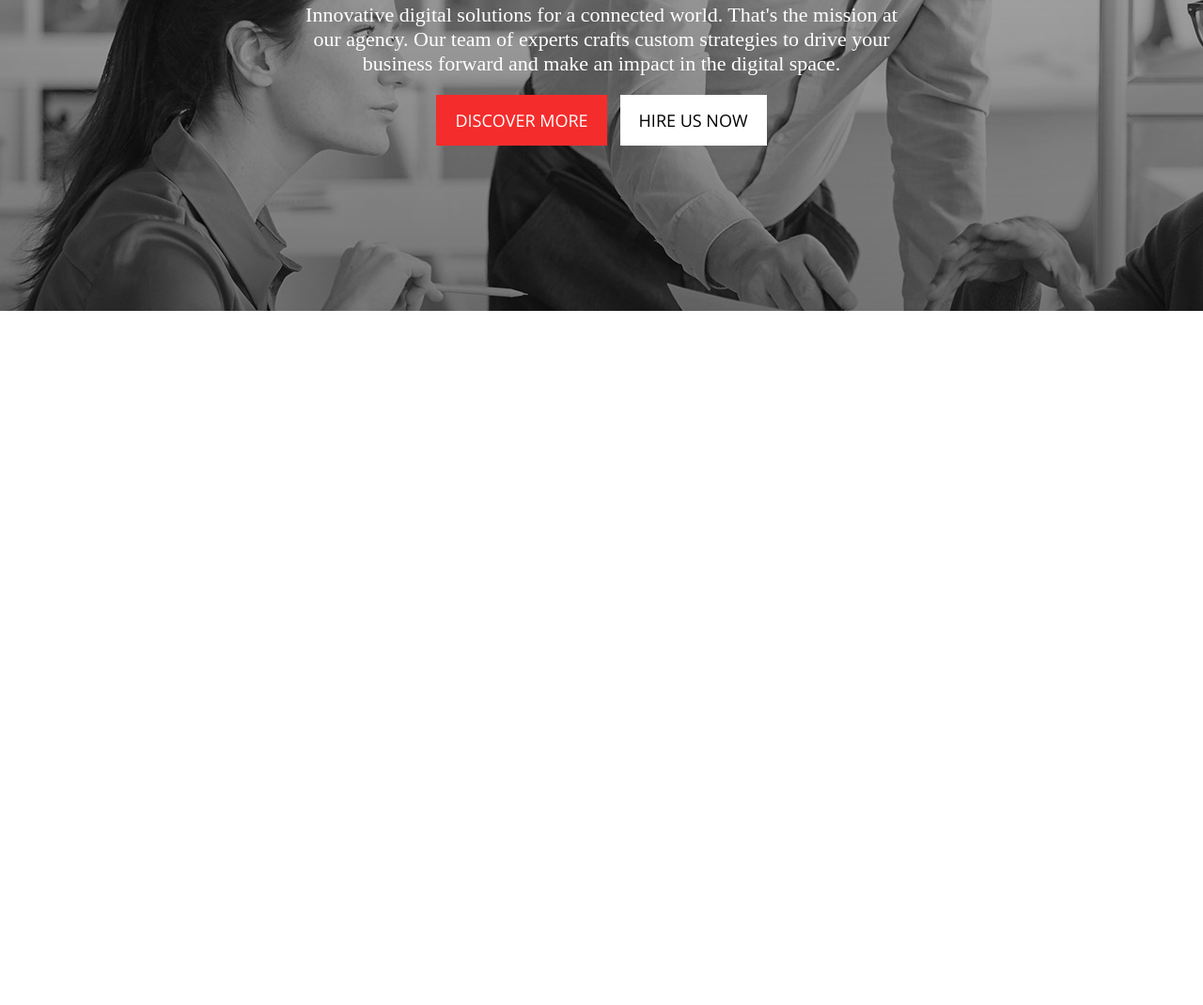
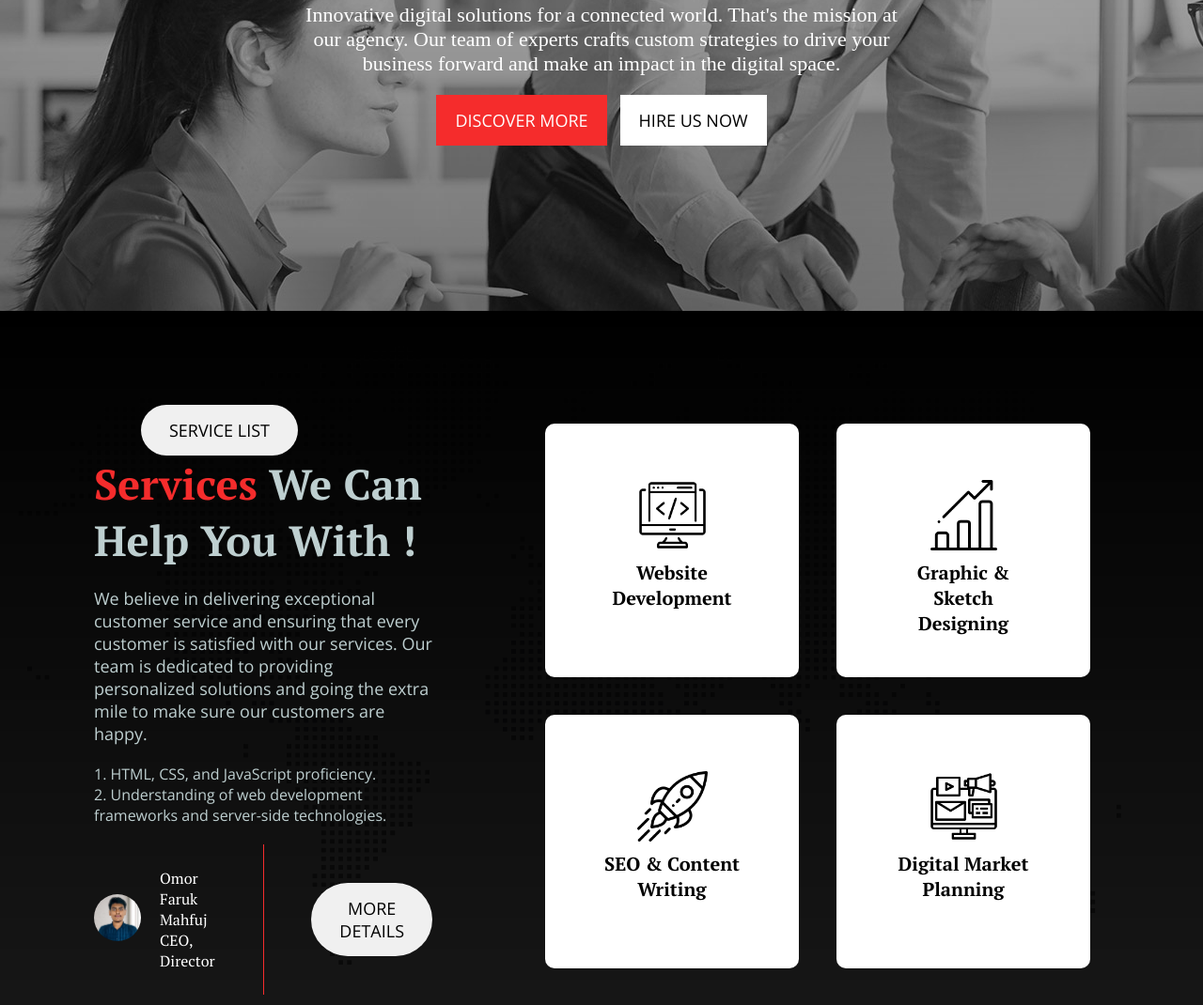
Before and after one commit to omorfarukmahfuj/digital-agency, a plain HTML site: page index.html in a window 1280 px wide. Shown: the part 474-1544 px from the top of the page at 94% size. Before the commit the page ends 805 px from the top, so only its background shows below. Drawn offline with nearby package versions, Linux system fonts and the light colour scheme.

Commit message:
added services section

```diff
--- a/index.html
+++ b/index.html
@@ -58,6 +58,74 @@
     <!-- Main Start -->
     <main>
 
+        <!-- Services Section Start -->
+        <section class="services-section">
+
+            <div class="service-left">
+                <button class="btn-tertiary">SERVICE LIST</button>
+                <h2 class="service-title"><span class="text-primary">Services</span> We Can Help You With !</h2>
+                <p class="service-description">We believe in delivering exceptional customer service and ensuring that
+                    every
+                    customer is satisfied with
+                    our services. Our team is dedicated to providing personalized solutions and going the extra mile to
+                    make
+                    sure our customers are happy.</p>
+                <ul class="service-list">
+                    <li>1. HTML, CSS, and JavaScript proficiency.</li>
+                    <li>2. Understanding of web development frameworks and server-side technologies.</li>
+                </ul>
+
+                <div class="author-container">
+                    <div class="author-info-container">
+                        <div class="author-img">
+                            <img src="asset/image/profile.png" alt="">
+                        </div>
+                        <div class="author-details">
+                            <p>Omor Faruk Mahfuj</p>
+                            <p>CEO, Director</p>
+                        </div>
+
+                    </div>
+
+                    <div class="btn-container">
+                        <button class="btn-tertiary">MORE DETAILS</button>
+                    </div>
+                </div>
+            </div>
+            <div class="service-right">
+                <div class="skill-card-container">
+                    <div class="skill-card">
+                        <div class="skill-icon">
+                            <img src="asset/icons/coding.png" alt="">
+                        </div>
+                        <p class="skill-title">Website Development</p>
+                    </div>
+                    <div class="skill-card">
+                        <div class="skill-icon">
+                            <img src="asset/icons/bar-chart.png" alt="">
+                        </div>
+                        <p class="skill-title">Graphic & Sketch Designing</p>
+                    </div>
+                </div>
+
+                <div class="skill-card-container">
+                    <div class="skill-card">
+                        <div class="skill-icon">
+                            <img src="asset/icons/startup.png" alt="">
+                        </div>
+                        <p class="skill-title">SEO & Content Writing</p>
+                    </div>
+                    <div class="skill-card">
+                        <div class="skill-icon">
+                            <img src="asset/icons/digital-marketing.png" alt="">
+                        </div>
+                        <p class="skill-title">Digital Market Planning
+                        </p>
+                    </div>
+                </div>
+            </div>
+
+        </section>
     </main>
 
     <!-- Footer Start -->
--- a/styles/style.css
+++ b/styles/style.css
@@ -14,7 +14,8 @@
     padding: 15px 20px;
     border: none;
     color: white;
-    font-family: open sans;
+    font-family: 'Open Sans', sans-serif;
+
     font-size: 18px;
 }
 
@@ -22,9 +23,20 @@
     background-color: #ffffff;
     padding: 15px 20px;
     border: none;
-    font-family: open sans;
+    font-family: 'Open Sans', sans-serif;
     font-size: 18px;
     margin-left: 10px;
+}
+
+
+.btn-tertiary {
+    background-color: #F0F0F0;
+    padding: 15px 30px;
+    border: none;
+    font-family: 'Open Sans', sans-serif;
+    font-size: 18px;
+    border-radius: 50px;
+    margin-left: 50px;
 }
 
 /* Nav Styles */
@@ -44,7 +56,7 @@ nav {
 .menu-item {
     margin-left: 24px;
     font-size: 22px;
-    font-family: serif;
+    font-family: 'PT Serif', serif;
     color: rgb(37, 37, 37);
 }
 
@@ -75,3 +87,97 @@ nav {
     font-size: 22px;
     margin-bottom: 20px;
 }
+
+/* Services Styles */
+.services-section {
+    background-image: url(../asset/image/footer-bg.png), linear-gradient(rgb(0, 0, 0), rgba(0, 0, 0, 0.9));
+    background-blend-mode: overlay;
+    background-repeat: no-repeat;
+    padding: 100px;
+    display: flex;
+    justify-content: space-evenly;
+
+}
+
+.service-left {
+    padding-right: 100px;
+}
+
+.service-title {
+    font-size: 45px;
+    font-family: 'PT Serif', serif;
+    color: #BECFD0;
+}
+
+.service-description {
+    font-size: 18px;
+    font-family: 'Open Sans', sans-serif;
+    color: #becfd0;
+    margin: 20px auto;
+}
+
+.service-list li {
+
+    font-size: 16px;
+    font-family: 'Open Sans', sans-serif;
+    color: #becfd0;
+    list-style: none;
+}
+
+.author-container {
+    display: flex;
+    margin-top: 20px;
+    align-items: center;
+}
+
+
+.author-info-container {
+    display: flex;
+    align-items: center;
+    border-right: 1px solid #f52c2c;
+    padding: 25px 0 25px;
+}
+
+.author-img img {
+    height: 50px;
+    width: 50px;
+    border-radius: 50px;
+    margin-right: 20px;
+}
+
+.author-details {
+    color: white;
+    font-family: 'PT Serif', serif;
+    font-size: 16px;
+    margin-right: 50px;
+}
+
+.skill-card-container {
+    display: flex;
+}
+
+.skill-card {
+    width: 150px;
+    height: 150px;
+    background-color: white;
+    padding: 60px 60px;
+    border-radius: 10px;
+    margin: 20px;
+}
+
+.skill-icon {
+    display: flex;
+    justify-content: center;
+}
+
+.skill-card img {
+    width: 50%;
+    margin-bottom: 10px;
+}
+
+.skill-title {
+    font-size: 20px;
+    font-family: 'PT Serif', serif;
+    font-weight: 700;
+    text-align: center;
+}
```
Also changed, not shown: asset/image/profile.png (added).
